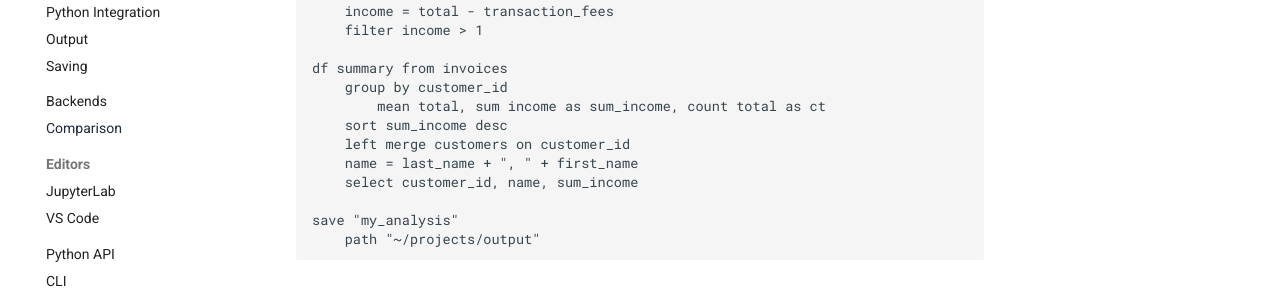
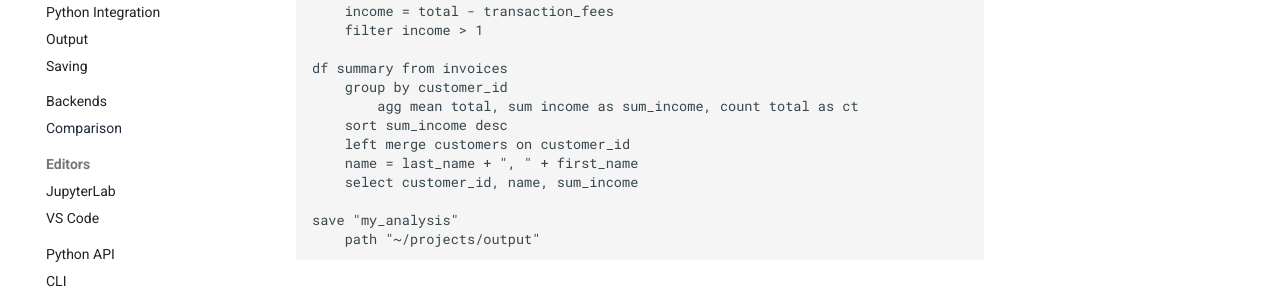
Before and after one commit to nealbob/pivotal-py, an MkDocs documentation site: the page built from docs/comparison.md, in a window 1280 px wide and 1307 px high. Shown: the part 509-799 px from the top of the window. Built offline with MkDocs 1.6.1 and Material for MkDocs 9.7.7, drawn with Linux system fonts in a browser that asks for light colours; comment, search, counter and statistics services are not loaded.

Commit message:
Fix docs examples to use agg prefix in group by blocks
Co-Authored-By: Claude Sonnet 4.6 <noreply@anthropic.com>

```diff
--- a/docs/comparison.md
+++ b/docs/comparison.md
@@ -21,7 +21,7 @@ The same analysis example (based on the [PRQL website](https://prql-lang.org/))
 
     df summary from invoices
         group by customer_id
-            mean total, sum income as sum_income, count total as ct
+            agg mean total, sum income as sum_income, count total as ct
         sort sum_income desc
         left merge customers on customer_id
         name = last_name + ", " + first_name
```
Also changed, not shown: docs/index.md (+4 -4 lines).
